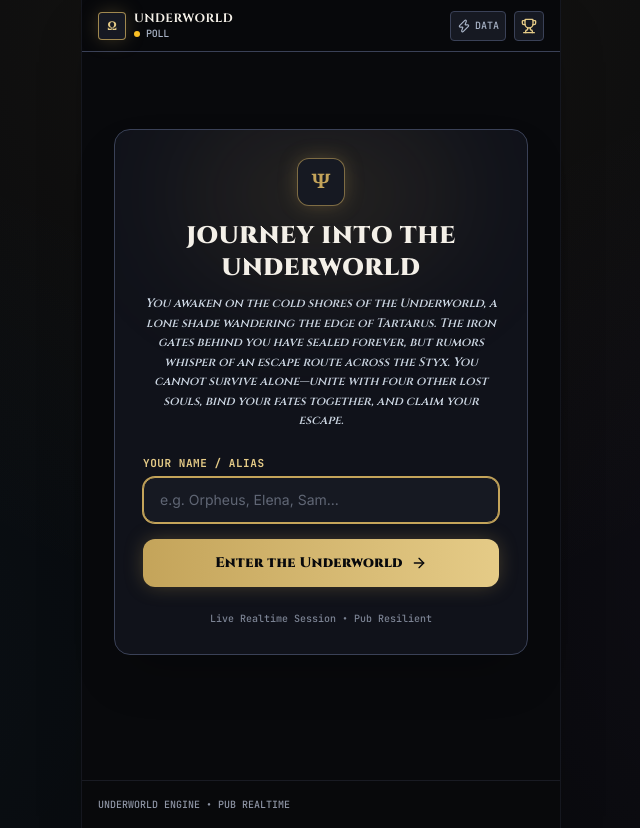
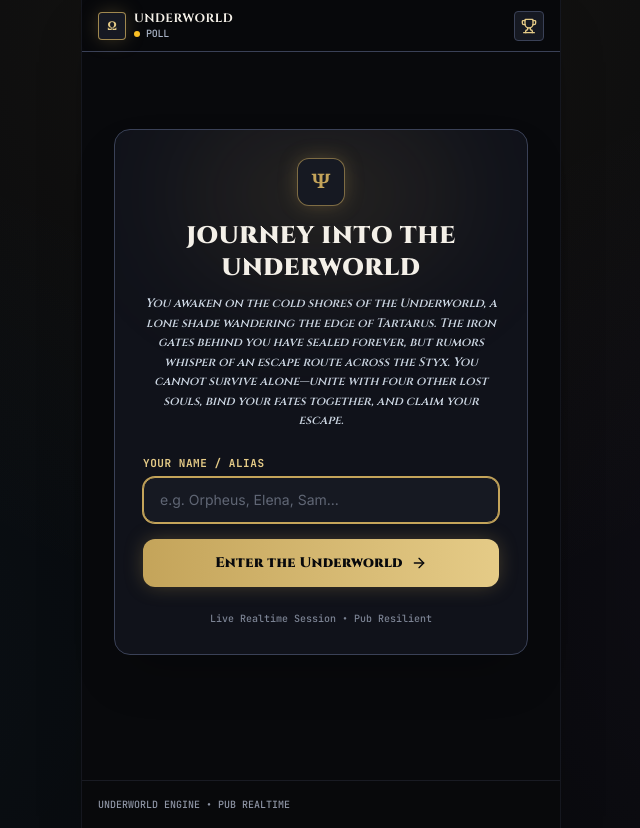
Before and after one commit to AdroMine/wcl_game, a React (Vite) app: page / in a window 1280 px wide. Shown: the whole page, without its empty margins (319-959 px from the left). Built offline with nearby package versions, Linux system fonts and the light colour scheme; no server answers; the database is empty.

Commit message:
fix(navbar): remove low data toggle button to streamline header UI

```diff
--- a/src/components/Navbar.tsx
+++ b/src/components/Navbar.tsx
@@ -1,6 +1,6 @@
 import React, { useState } from 'react';
 import { useGameSession } from '../context/GameContext';
-import { Shield, Trophy, Zap, LogOut, Compass, Eye, Book, Flame, Users } from 'lucide-react';
+import { Shield, Trophy, LogOut, Compass, Eye, Book, Flame, Users } from 'lucide-react';
 
 const ROLE_ICONS: Record<string, React.ReactNode> = {
   compass: <Compass className="w-4 h-4" />,
@@ -16,8 +16,6 @@ export const Navbar: React.FC = () => {
     role,
     team,
     connectionStatus,
-    lowDataMode,
-    toggleLowDataMode,
     isLeaderboardOpen,
     setIsLeaderboardOpen,
     leave,
@@ -61,20 +59,6 @@ export const Navbar: React.FC = () => {
 
           {/* Right Action Icons */}
           <div className="flex items-center space-x-2">
-            {/* Low Data Mode Toggle */}
-            <button
-              onClick={toggleLowDataMode}
-              title={lowDataMode ? 'Low Data Mode Active (Click to disable)' : 'Enable Low Data Mode (Stripped assets & animations)'}
-              className={`p-1.5 rounded border text-xs flex items-center space-x-1 transition-all ${
-                lowDataMode
-                  ? 'bg-[#c4a45a] text-[#08090c] border-[#c4a45a] font-bold'
-                  : 'bg-[#161922] text-[#a9b4c7] border-[#3a4157] hover:text-[#f4f0e8]'
-              }`}
-            >
-              <Zap className="w-3.5 h-3.5" />
-              <span className="text-[10px] font-mono">{lowDataMode ? 'ECO' : 'DATA'}</span>
-            </button>
-
             {/* Leaderboard Drawer Toggle */}
             <button
               onClick={() => setIsLeaderboardOpen(!isLeaderboardOpen)}
```
